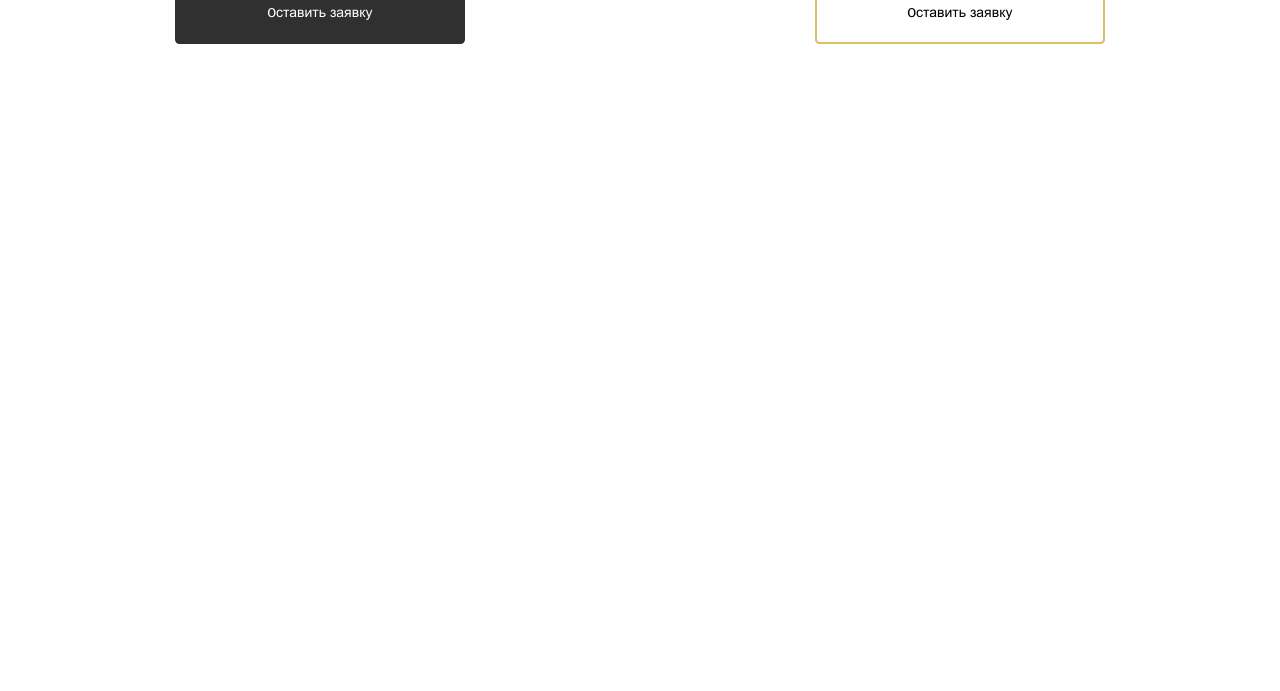
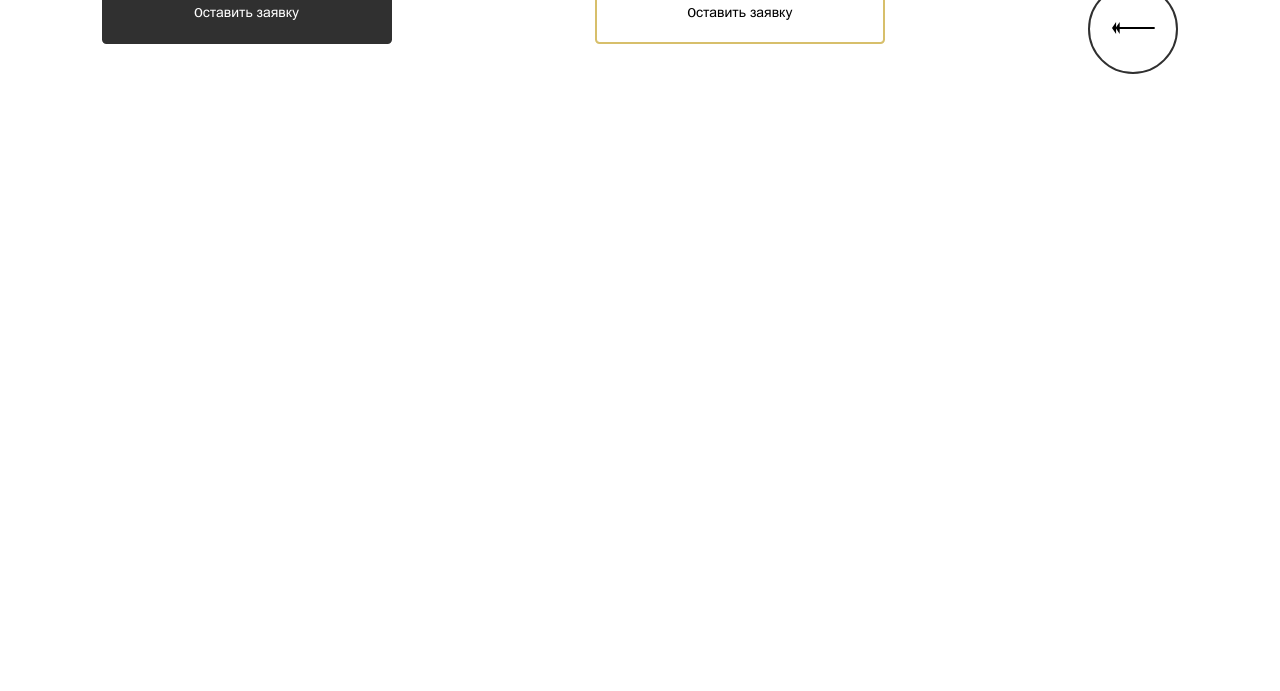
Before and after one commit to maslo0396/EYCH_ART, a website built with webpack: page src/index.html in a window 1280 px wide. Shown: the part 109-800 px from the top of the page. Built offline with nearby package versions, Linux system fonts and the light colour scheme.

Commit message:
button arrow

```diff
--- a/src/index.html
+++ b/src/index.html
@@ -62,6 +62,12 @@
     <main class="main">
        <button class="button button--gray">Оставить заявку</button>
        <button class="button button--beige">Оставить заявку</button>
+       <button class="arrow">
+        <svg width="42.691406" height="11.879395" viewBox="0 0 42.6914 11.8794" fill="none">
+        <line id="Line 3" x1="42.691406" y1="5.879395" x2="5.691406" y2="5.879395" stroke="#303030" stroke-opacity="1.000000" stroke-width="2.000000"/>
+        <path id="Union" d="M4.07181 11.8794L0 5.93945L4.07181 0L4.07181 5.2793L7.69095 0L7.69095 11.8794L4.07181 6.6001L4.07181 11.8794Z" clip-rule="evenodd" fill="#303030" fill-opacity="1.000000" fill-rule="evenodd"/>
+    </svg>
+    </button>
     </main>
    </div>
 </body>
--- a/src/style/nullstyle.scss
+++ b/src/style/nullstyle.scss
@@ -49,8 +49,11 @@ a{
 a, button, input, textarea, svg, label *{
     transition-duration: var(--transition-duration);
 }
+svg *[fill] {fill: currentColor;}
+svg *[stroke] {stroke: currentColor;}
 button{
     white-space: nowrap;
+    background: transparent;
 }
 .button{
     max-width: 290px;
@@ -76,7 +79,17 @@ button{
         box-shadow: 0px 10px 15px 2px rgba(0, 0, 0, 0.25);
     }
 }
-
+.arrow{
+    border: 2px solid rgb(48, 48, 48);
+    border-radius: 50%;
+    max-width: 90px;
+    height: 90px;
+    width: 100%;
+    &:hover{
+        border-color: var(--color-beige);
+        color: var(--color-beige);
+    }
+}
 // h1, h2, h3, h4, h5, h6 {
 
 // }
--- a/src/style/style.scss
+++ b/src/style/style.scss
@@ -71,4 +71,5 @@
 .main{
     display: flex;
     justify-content: space-around;
+
 }
```
